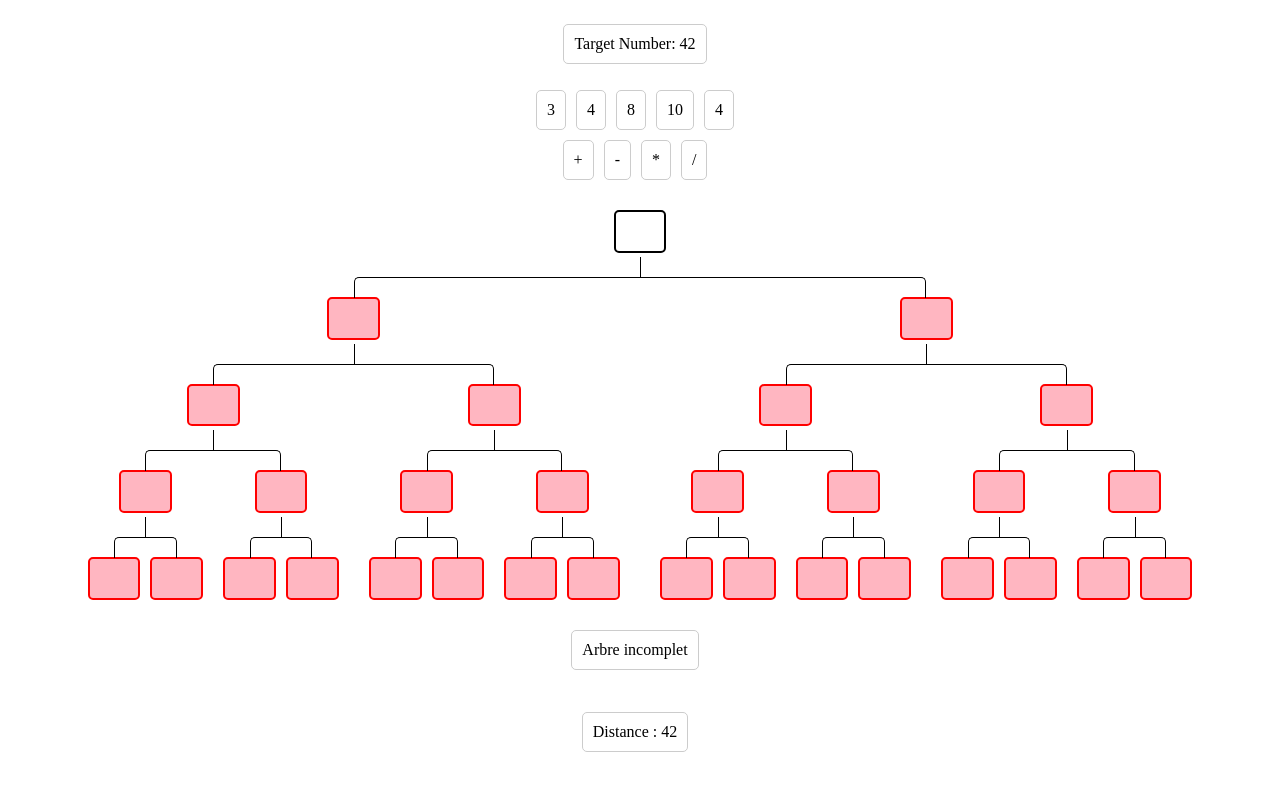
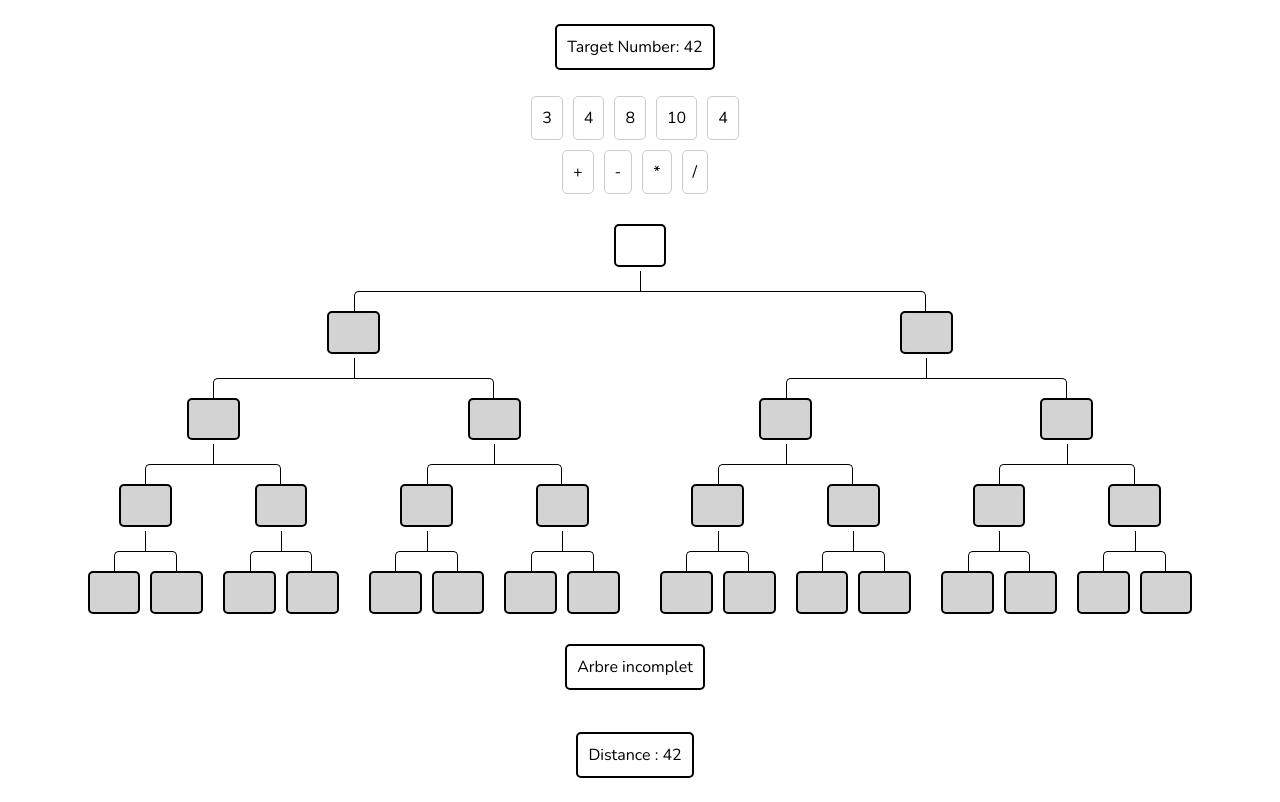
Before and after one commit to tarneaux/optree, a SvelteKit app: page / in a window 1280 px wide. Built offline with nearby package versions, Linux system fonts and the light colour scheme.

Commit message:
editing visuals details

```diff
--- a/src/lib/Tree.svelte
+++ b/src/lib/Tree.svelte
@@ -42,8 +42,7 @@
         let should = shouldBeGreyedOut(node);
         if (should) {
             // Node should be greyed out
-            node.style.borderColor = "red";
-            node.style.backgroundColor = "lightpink";
+            node.style.backgroundColor = "lightgrey";
             node.draggable = false;
             if (node.textContent != "") {
                 goHome(node);
--- a/src/routes/+page.svelte
+++ b/src/routes/+page.svelte
@@ -1,3 +1,6 @@
+<head>
+    <link rel="stylesheet" href='https://fonts.googleapis.com/css?family=Nunito'>
+</head>
 <script lang=ts>
 import Tree from '$lib/Tree.svelte';
 import { onMount } from 'svelte';
@@ -22,9 +25,10 @@ function getRandomNumber(min: number, max: number) {
 
 </script>
 
+
 <div class="tree-container">
     <div>
-        <p class="box" id="target_number">Target Number: {getRandomNumber(1, 100)}</p>
+        <p class="text-box" id="target_number">Target Number: {getRandomNumber(1, 100)}</p>
     </div>
 
     <div class="droppables">
@@ -40,16 +44,21 @@ function getRandomNumber(min: number, max: number) {
     <Tree />
 
     <div>
-        <p class="box" id="result" />
+        <p class="text-box" id="result" />
     </div>
     <div>
-        <p class="box" id="distance" />
+        <p class="text-box" id="distance" />
     </div>
 </div>
 
 
 
 <style>
+    @font-face {
+    font-family: 'Nunito';
+    src: url('https://fonts.googleapis.com/css?family=Nunito') format('truetype');
+}
+
 .tree-container {
     display: flex;
     flex-direction: column;
@@ -64,8 +73,17 @@ function getRandomNumber(min: number, max: number) {
     padding: 10px;
     margin-right: 10px;
     cursor: pointer;
+    font-family: 'Nunito';
 }
 
+.text-box {
+    border: 2px solid #000;
+    border-radius: 5px;
+    padding: 10px;
+    margin-right: 10px;
+    font-family: 'Nunito';
+
+}
 .droppables {
     display: flex;
     flex-direction: row;
```
Also changed, not shown: Nunito-Light.ttf (added).
